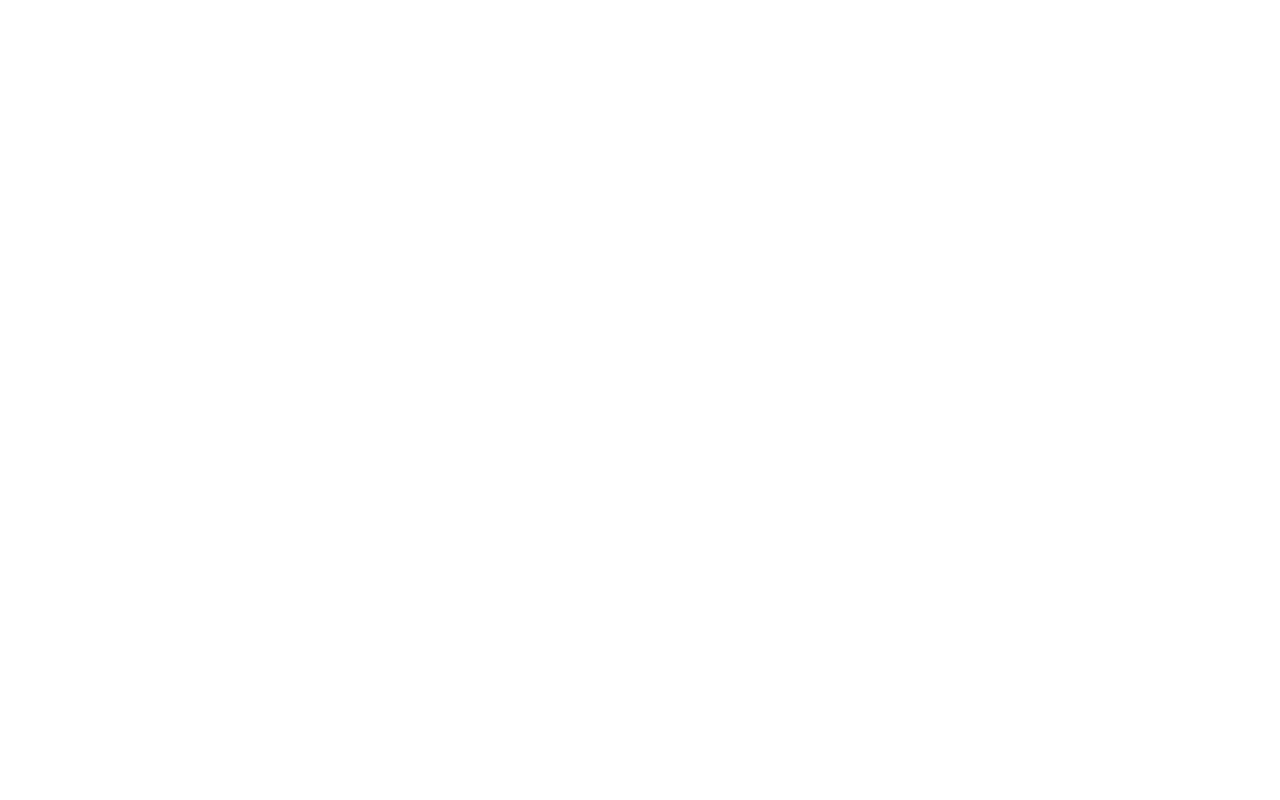
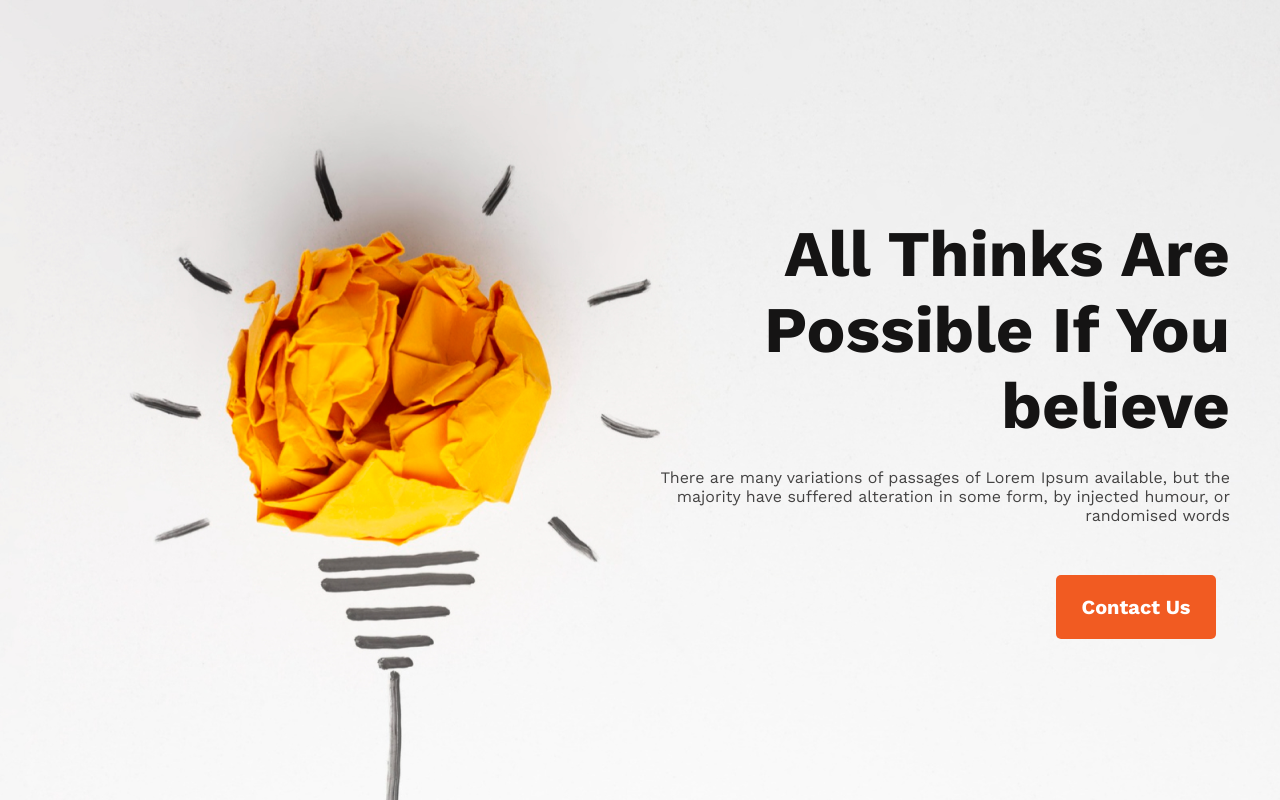
Before and after one commit to Talash24/practice-project-1, a plain HTML site: page index.html in a window 1280 px wide. Drawn offline with nearby package versions, Linux system fonts and the light colour scheme.

Commit message:
added new project

```diff
--- a/index.html
+++ b/index.html
@@ -4,9 +4,30 @@
     <meta charset="UTF-8">
     <meta name="viewport" content="width=device-width, initial-scale=1.0">
     <title>New Year</title>
+    <link rel="preconnect" href="https://fonts.googleapis.com">
+    <link rel="preconnect" href="https://fonts.gstatic.com" crossorigin>
+    <link href="https://fonts.googleapis.com/css2?family=Fira+Sans&family=Montserrat&family=Open+Sans:wght@400;700;800&family=Poppins:wght@400;700&family=Satisfy&family=Work+Sans:wght@400;700&display=swap" rel="stylesheet">
     <link rel="stylesheet" href="style.css">
 </head>
 <body>
 
+
+
+    <div class="banner">
+
+        <div class="banner-title">
+
+            <h3 class="first-part-title">All Thinks Are<br> Possible If You<br> believe</h3>
+
+            <p class="first-part-description">
+               There are many variations of passages of Lorem Ipsum available, but the majority have suffered alteration in some form, by injected humour, or randomised words
+            </p>
+
+            <button class="contact">Contact Us</button>
+        </div>
+    </div>
+
+
+
 </body>
 </html>
--- a/style.css
+++ b/style.css
@@ -0,0 +1,53 @@
+*{
+    font-family: work sans;
+    margin: 0px;
+}
+
+.banner {
+    background: url(images/banner/banner1.png);
+    height: 800px;
+    background-repeat: no-repeat;
+}
+
+.banner-title {
+    padding-top: 216px;
+    padding-left: 650px;
+    padding-right: 50px;
+
+}
+
+
+.first-part-title {
+    color: var(--Dark-01, #151414);
+    text-align: right;
+    font-family: Work Sans;
+    font-size: 65px;
+
+    font-weight: 700;
+}
+
+.first-part-description {
+    color: var(--Dark-02, #444343);
+    text-align: right;
+    font-family: Work Sans;
+    font-size: 16px;
+    font-style: normal;
+    font-weight: 400;
+    padding-top: 24px;
+    padding-bottom: 50px;
+
+}
+
+.contact {
+    border-radius: 5px;
+    background: #F15B22;
+    width: 160px;
+    height: 64px;
+    border: 0;
+    color: #FFF;
+    font-size: 20px;
+    font-weight: 600;
+    margin-left: 70%;
+
+
+}
```
Also changed, not shown: images/banner/banner1.png (added), images/banner/banner2.png (added), images/banner/banner3.png (added), images/gradient1.png (added), images/gradient2.png (added), images/gradient3.png (added), images/icons/ecom.png (added), images/icons/fb.png (added), images/icons/js.png (added), images/icons/smoke.png (added), images/icons/twitter.png (added), images/icons/web.png (added), images/icons/youtube.png (added), images/person.png (added), 1 more files.
